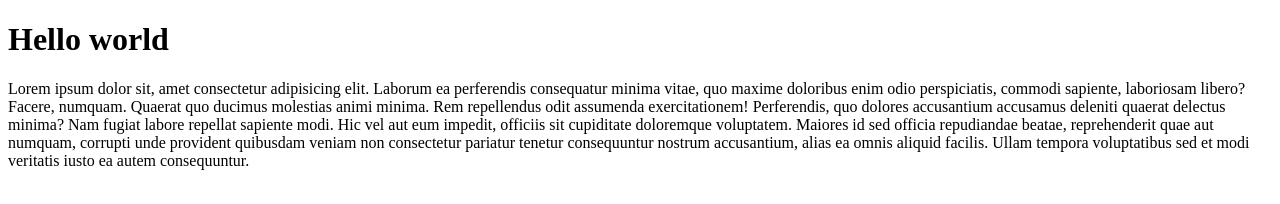
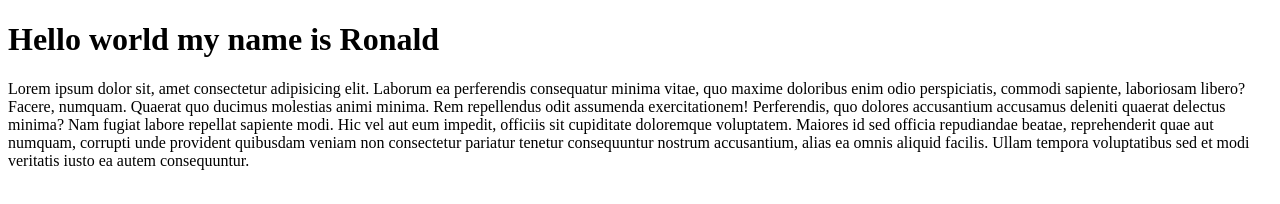
Before and after one commit to ronaldpiragua/Project2, a plain HTML site: page Index.html in a window 1280 px wide. Drawn offline with Linux system fonts and the light colour scheme.

Commit message:
Name changed

```diff
--- a/Index.html
+++ b/Index.html
@@ -7,7 +7,7 @@
     <title>Test1</title>
 </head>
 <body>
-    <h1>Hello world</h1>
+    <h1>Hello world my name is Ronald</h1>
     <p>Lorem ipsum dolor sit, amet consectetur adipisicing elit. Laborum ea perferendis consequatur minima vitae, quo maxime
         doloribus enim odio perspiciatis, commodi sapiente, laboriosam libero? Facere, numquam. Quaerat quo ducimus
         molestias animi minima. Rem repellendus odit assumenda exercitationem! Perferendis, quo dolores accusantium
```
